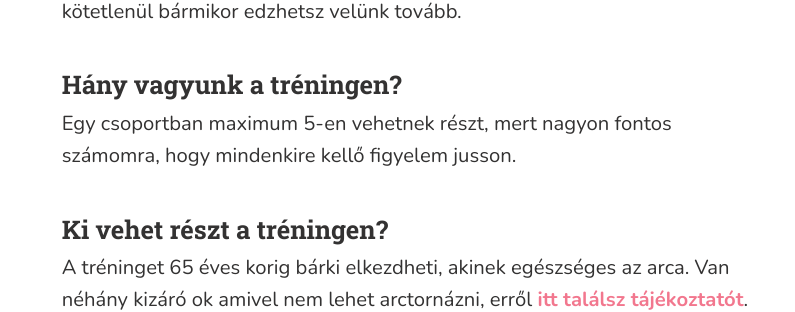
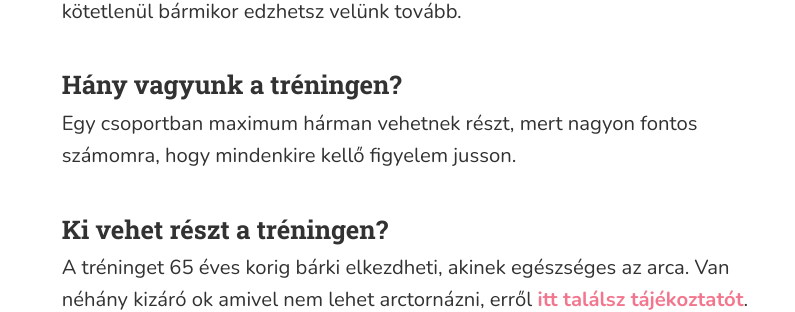
Before and after one commit to monikamudra/arctorna, a Jekyll site: the page built from trening.md, in a window 1280 px wide and 900 px high, scrolled down 1272 px. Shown: the part 150-462 px from the top of the window, without its empty margins (224-1019 px from the left). Built offline with Jekyll 4.4.1, drawn with Linux system fonts in a browser that asks for light colours.

Commit message:
Update training details

```diff
--- a/_includes/training-details.md
+++ b/_includes/training-details.md
@@ -26,8 +26,7 @@ kötetlenül bármikor edzhetsz velünk tovább.
 
 ### Hány vagyunk a tréningen?
 
-Egy csoportban maximum 5-en vehetnek részt, mert nagyon fontos számomra, hogy
-mindenkire kellő figyelem jusson.
+Egy csoportban maximum hárman vehetnek részt, mert nagyon fontos számomra, hogy mindenkire kellő figyelem jusson.
 
 ### Ki vehet részt a tréningen?
 
```
